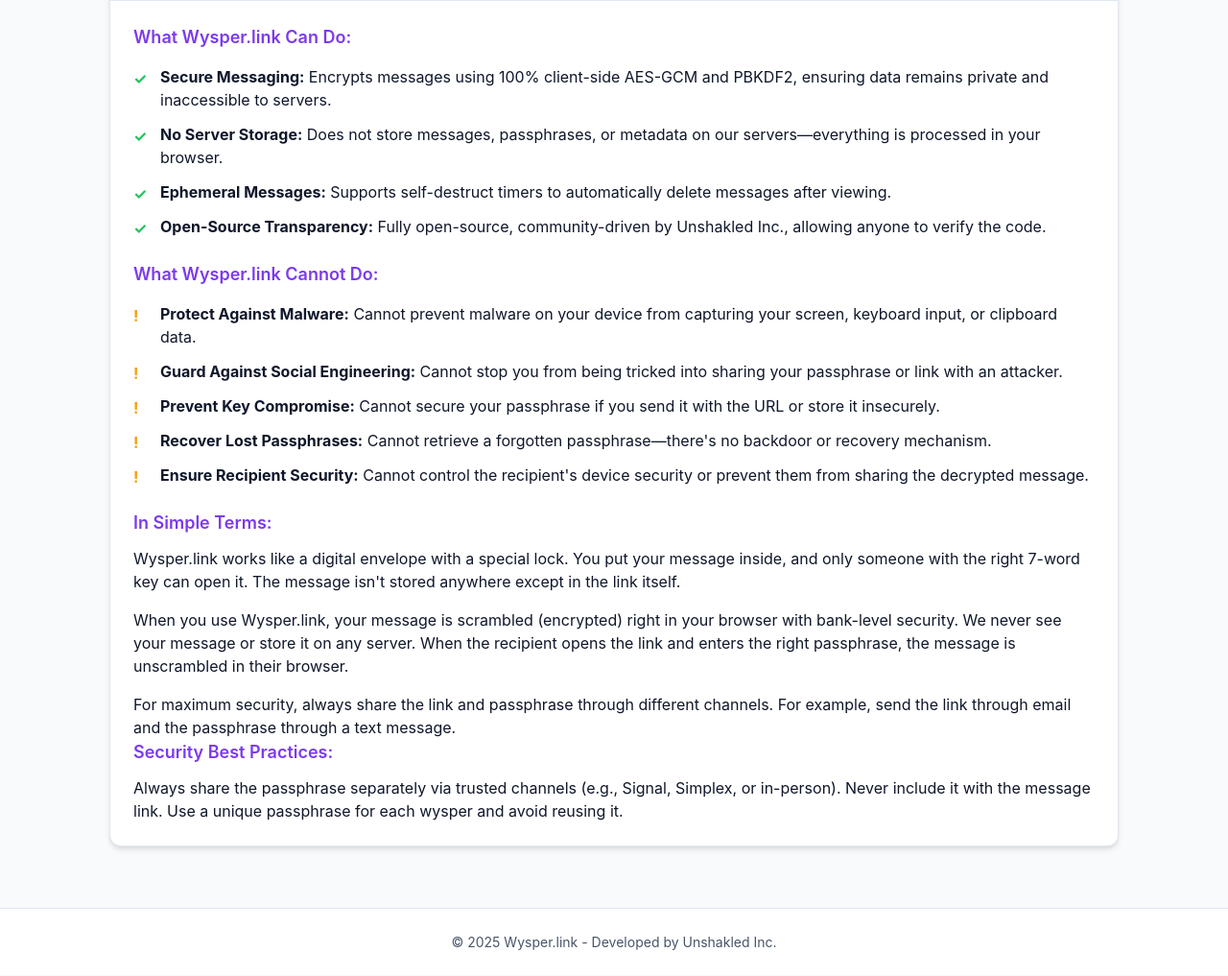
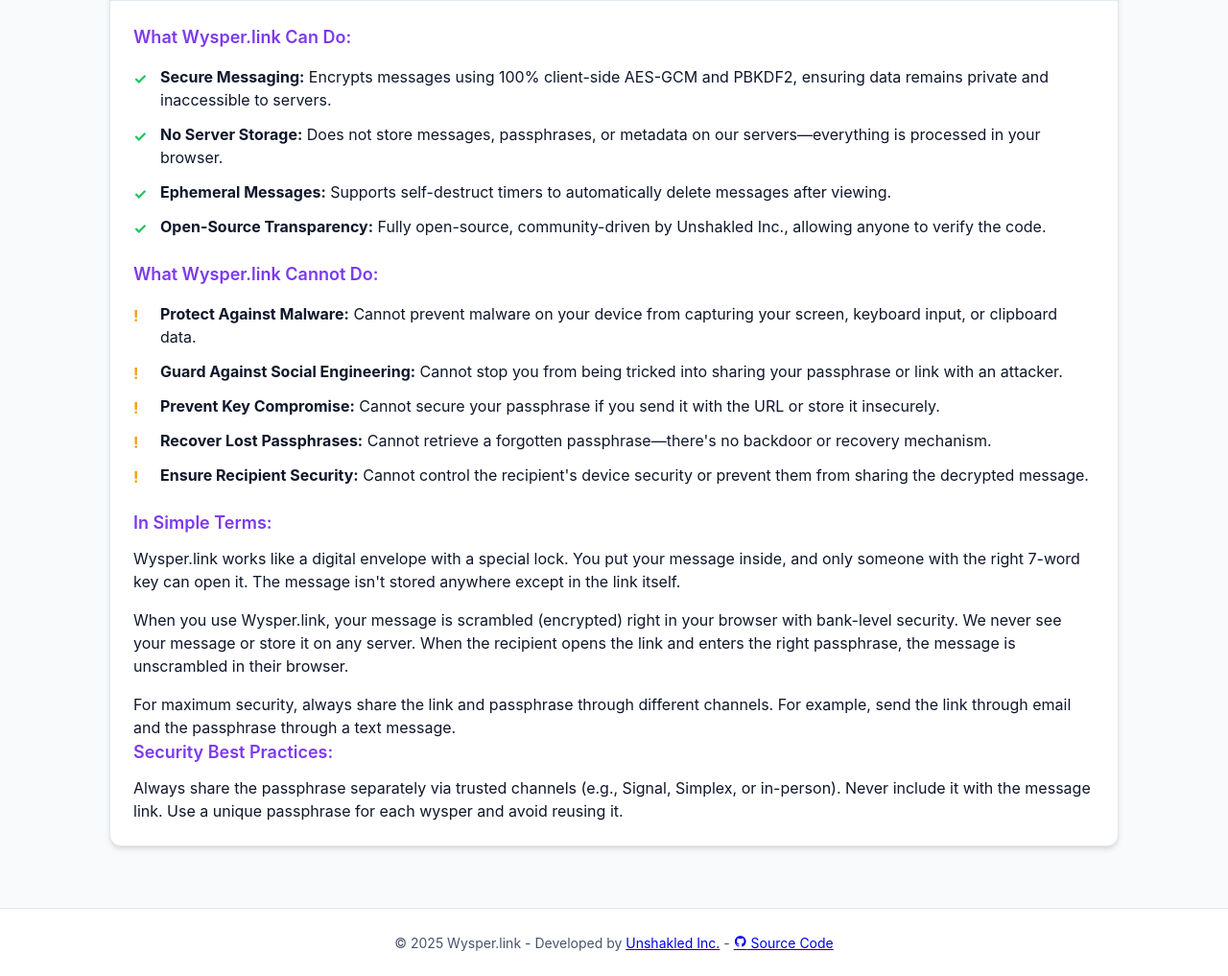
Before and after one commit to unshakled/wysper, a plain HTML site: page index.html in a window 1280 px wide. Shown: the part 1660-2677 px from the top of the page at 96% size. Drawn offline with nearby package versions, Linux system fonts and the light colour scheme.

Commit message:
Update index.html
Updated Footer

```diff
--- a/index.html
+++ b/index.html
@@ -232,7 +232,12 @@
 
     <footer>
         <div class="container">
-            <p class="footer-text">© 2025 Wysper.link - Developed by Unshakled Inc.</p>
+            <p class="footer-text">
+              © 2025 Wysper.link - Developed by <a href="https://unshakled.org" target="_blank">Unshakled Inc.</a> -
+              <a href="https://github.com/unshakled/wysper" target="_blank" title="View source code on GitHub">
+                <i class="ri-github-fill"></i> Source Code
+              </a>
+            </p>
         </div>
     </footer>
 
```
